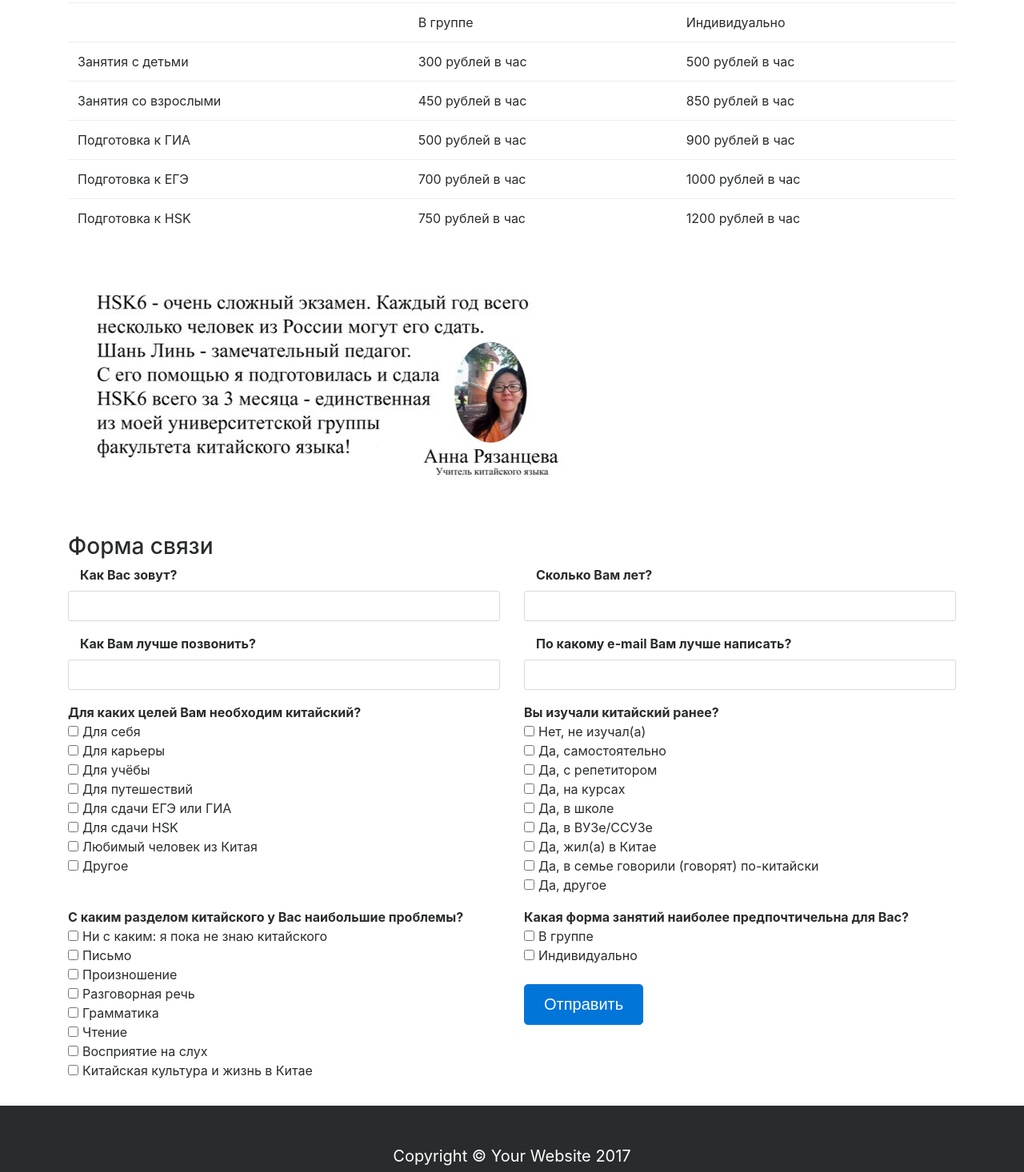
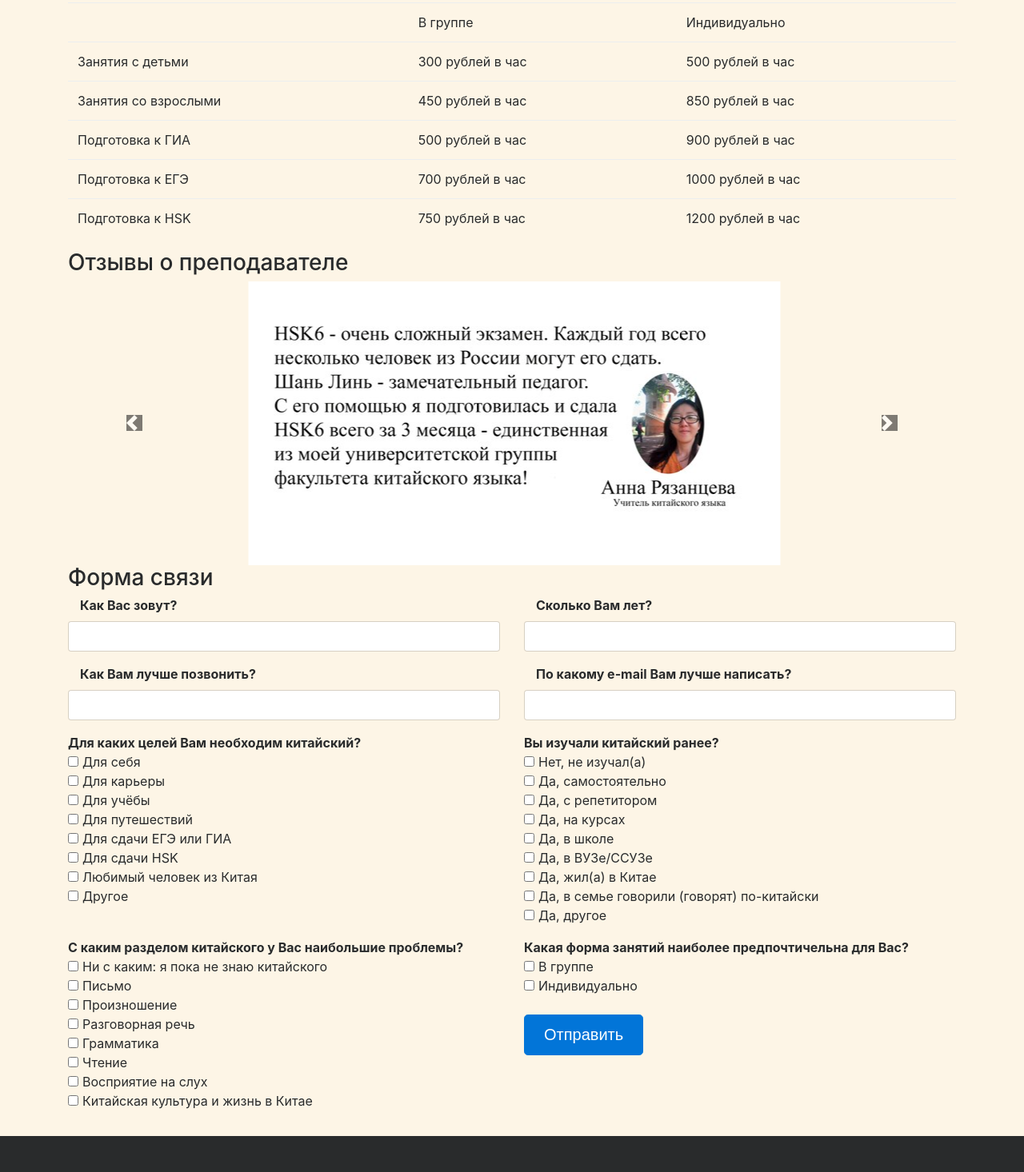
Before and after one commit to Aleks339/Shanlin, a website: page index.html in a window 1280 px wide. Shown: the part 861-2327 px from the top of the page at 80% size. Drawn offline with Linux system fonts and the light colour scheme.

Commit message:
npm up added, less changed

```diff
--- a/index.html
+++ b/index.html
@@ -55,7 +55,7 @@
         <!-- Heading Row -->
         <div class="row my-4" id ="top" class = "anchor">
             <div class="col-lg-6">
-                <img class="img-fluid img-thumbnail" src="img/shanlin.jpg" alt="">
+                <img class="img-fluid img-thumbnail" src="img/shanlin.jpg" alt="" title = "Шань Линь">
             </div>
             <!-- /.col-lg-8 -->
             <div class="col-lg-6">
@@ -138,6 +138,7 @@
     </table>
   </div>
   <div id = "review" class = "anchor">
+      <h3>Отзывы о преподавателе</h3>
     <div id="carouselExampleIndicators" class="carousel slide" data-ride="carousel">
       <ol class="carousel-indicators">
         <li data-target="#carouselExampleIndicators" data-slide-to="0" class="active"></li>
@@ -146,14 +147,10 @@
       </ol>
       <div class="carousel-inner" role="listbox">
         <div class="carousel-item active">
-          <img class="d-block img-fluid" src="img/anjaMuljar.jpg" alt="First slide">
-             <div class="carousel-caption">
-                <p>Анна Муляр</p>
-                <p>Шань Линь - потрясающий педагог! С ним каждый урок - как песня.</p>
-              </div>
+          <img class="d-block img-fluid" src="img/anjaMuljar.jpg" alt="First slide" title = "Анна Муляр">
         </div>
         <div class="carousel-item">
-          <img class="d-block img-fluid" src="img/AnjaKim.jpg" alt="Second slide">
+          <img class="d-block img-fluid" src="img/AnjaKim.jpg" alt="Second slide" title = "Анна Рязанцева">
         </div>
       </div>
       <a class="carousel-control-prev" href="#carouselExampleIndicators" role="button" data-slide="prev">
@@ -290,6 +287,8 @@
             var pattern = new RegExp(/^(("[\w-\s]+")|([\w-]+(?:\.[\w-]+)*)|("[\w-\s]+")([\w-]+(?:\.[\w-]+)*))(@((?:[\w-]+\.)*\w[\w-]{0,66})\.([a-z]{2,6}(?:\.[a-z]{2})?)$)|(@\[?((25[0-5]\.|2[0-4][0-9]\.|1[0-9]{2}\.|[0-9]{1,2}\.))((25[0-5]|2[0-4][0-9]|1[0-9]{2}|[0-9]{1,2})\.){2}(25[0-5]|2[0-4][0-9]|1[0-9]{2}|[0-9]{1,2})\]?$)/i);
             return pattern.test(emailAddress);
         }
+        $("#phone").inputmask("+7(999)999-99-99")
+
       })
     </script>
 </body>
--- a/less/style.less
+++ b/less/style.less
@@ -1,3 +1,13 @@
+@auto:auto;
+@oldlace:oldlace;
+
+
+body{
+     background-color: @oldlace;
+    .carousel-control-prev-icon,
+    .carousel-control-next-icon{
+        background-color: black;
+    }
     .anchor {
         padding-top: 80px;
         margin-top: -80px;
@@ -22,10 +32,8 @@
         }
     }
     .carousel-inner .carousel-item img {
-        /* margin:auto; */
+        margin:@auto;
         max-width: 100%;
         max-height: 100%;
     }
-    p {
-        font-size: 20px;
 }
--- a/package.json
+++ b/package.json
@@ -33,6 +33,6 @@
   "devDependencies": {
     "browser-sync": "^2.18.8",
     "gulp": "^3.9.1",
-    "gulp-less": "^3.3.0"
+    "gulp-less": "^3.3.2"
   }
 }
```
Also changed, not shown: css/style.css, 1 other file. Lines whose indentation alone changed are shown as unchanged.
